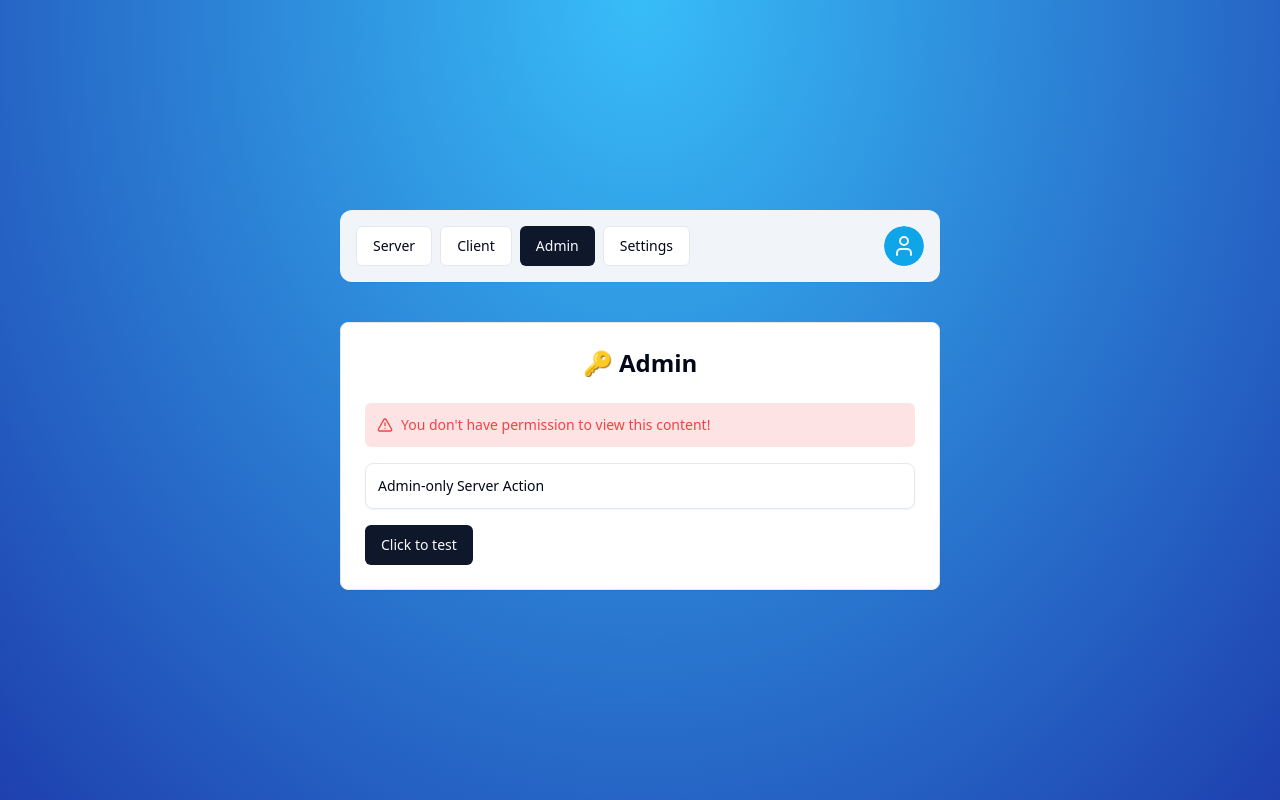
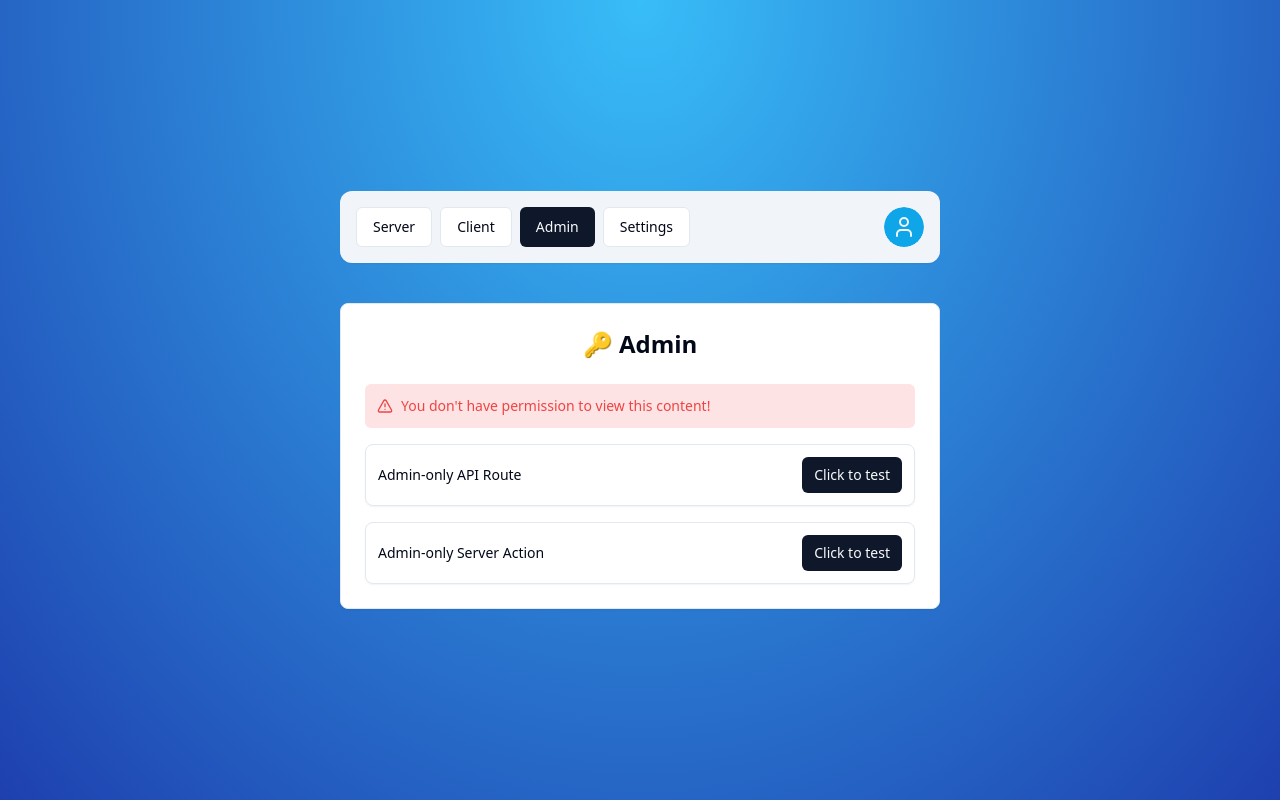
Before and after one commit to Lukiano99/auth-service, a Next.js app: page /admin in a window 1280 px wide. Built offline with nearby package versions, Linux system fonts and the light colour scheme; no server answers.

Commit message:
feat: admin route added

```diff
--- a/app/(protected)/admin/page.tsx
+++ b/app/(protected)/admin/page.tsx
@@ -6,6 +6,15 @@ import { Card, CardContent, CardHeader } from "@/components/ui/card";
 import { UserRole } from "@prisma/client";
 
 const AdminPage = () => {
+  const onApiRouteClick = () => {
+    fetch("/api/admin").then((response) => {
+      if (response.ok) {
+        console.log("OKAY");
+      } else {
+        console.log("FORBIDEN");
+      }
+    });
+  };
   return (
     <Card className="md:w-[600px] w-[450px]">
       <CardHeader>
@@ -16,9 +25,15 @@ const AdminPage = () => {
           <FormSuccess message="You are allowed to see this content!" />
         </RoleGate>
         <div className="flex flex-row items-center justify-between border shadow-sm rounded-lg p-3">
+          <p className="text-sm font-medium">Admin-only API Route</p>
+          <Button onClick={onApiRouteClick} size={"sm"}>
+            Click to test
+          </Button>
+        </div>
+        <div className="flex flex-row items-center justify-between border shadow-sm rounded-lg p-3">
           <p className="text-sm font-medium">Admin-only Server Action</p>
+          <Button size={"sm"}>Click to test</Button>
         </div>
-        <Button>Click to test</Button>
       </CardContent>
     </Card>
   );
--- /dev/null
+++ b/app/api/admin/route.ts
@@ -0,0 +1,11 @@
+import { currentRole } from "@/lib/auth";
+import { UserRole } from "@prisma/client";
+import { NextResponse } from "next/server";
+
+export async function GET() {
+  const role = await currentRole();
+  if (role === UserRole.ADMIN) {
+    return new NextResponse(null, { status: 200 });
+  }
+  return new NextResponse(null, { status: 403 });
+}
```
